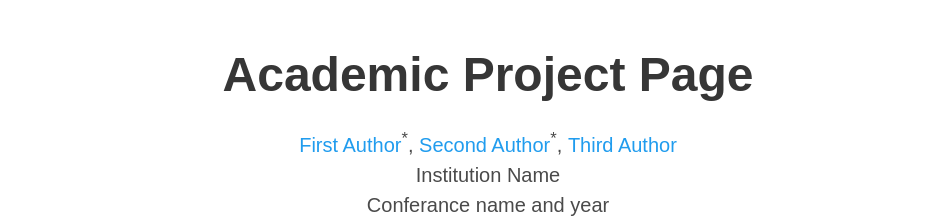
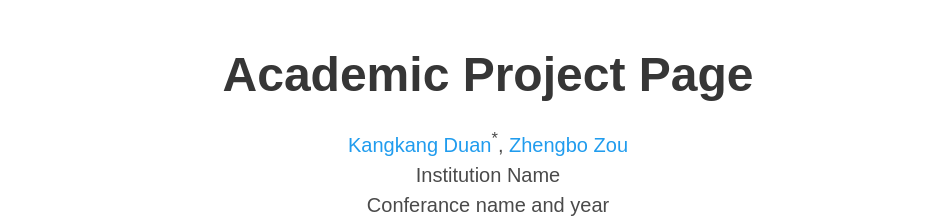
Before and after one commit to kangk906/safetycon.github.io, a plain HTML site: page index.html in a window 1280 px wide. Shown: the top 224 px of the page, without its empty margins (152-1095 px from the left). Drawn offline with nearby package versions, Linux system fonts and the light colour scheme; some icons are missing; a web font is replaced by a local one.

Commit message:
Update index.html

```diff
--- a/index.html
+++ b/index.html
@@ -24,7 +24,7 @@
   <meta name="viewport" content="width=device-width, initial-scale=1">
 
 
-  <title>Academic Project Page</title>
+  <title>Safety Constrained Deep Reinforcement Learning Control for Human-Robot Collaboration in Construction</title>
   <link rel="icon" type="image/x-icon" href="static/images/favicon.ico">
   <link href="https://fonts.googleapis.com/css?family=Google+Sans|Noto+Sans|Castoro"
   rel="stylesheet">
@@ -56,11 +56,9 @@
             <div class="is-size-5 publication-authors">
               <!-- Paper authors -->
               <span class="author-block">
-                <a href="FIRST AUTHOR PERSONAL LINK" target="_blank">First Author</a><sup>*</sup>,</span>
+                <a href="https://scholar.google.ca/citations?user=zSNg_ZMAAAAJ&hl=zh-CN" target="_blank">Kangkang Duan</a><sup>*</sup>,</span>
                 <span class="author-block">
-                  <a href="SECOND AUTHOR PERSONAL LINK" target="_blank">Second Author</a><sup>*</sup>,</span>
-                  <span class="author-block">
-                    <a href="THIRD AUTHOR PERSONAL LINK" target="_blank">Third Author</a>
+                  <a href="https://scholar.google.com/citations?user=-p51P1kAAAAJ&hl=en" target="_blank">Zhengbo Zou</a>
                   </span>
                   </div>
 
```
